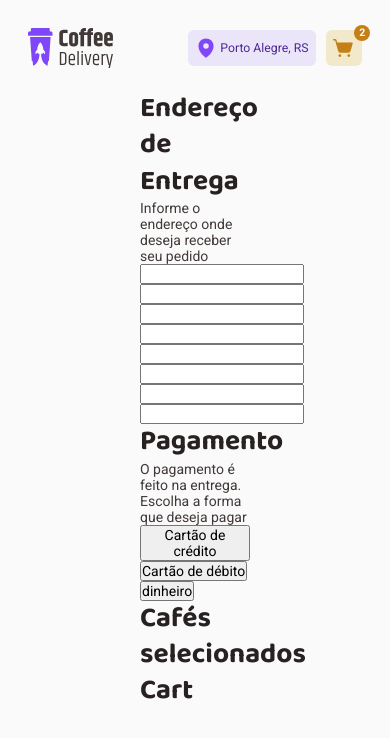
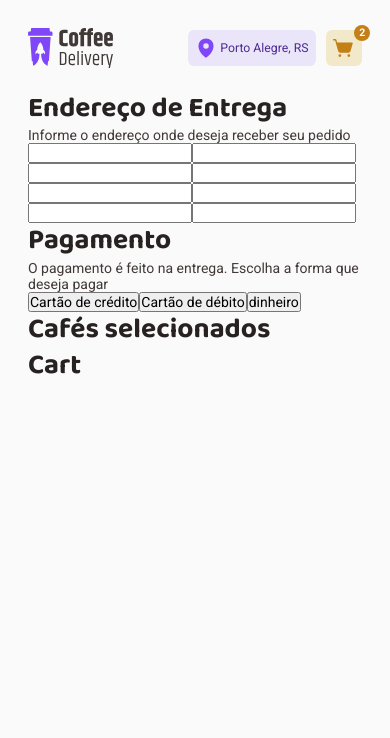
Before and after one commit to MartinGBB/coffee-delivery, a React (Vite) app: page /checkout in a window 390 px wide. Shown: the top 738 px of the page. Built offline with nearby package versions, Linux system fonts and the light colour scheme.

Commit message:
style: configura responsividade do componente

```diff
--- a/src/pages/Checkout/styles.ts
+++ b/src/pages/Checkout/styles.ts
@@ -2,6 +2,10 @@ import styled from 'styled-components'
 
 export const CheckoutContainer = styled.div`
   margin: 6.5rem 10rem 0 10rem;
+
+  @media (max-width: 1024px) {
+    margin: 6.5rem 2rem 0 2rem;
+  }
 `
 export const FormContainer = styled.div``
 
```
